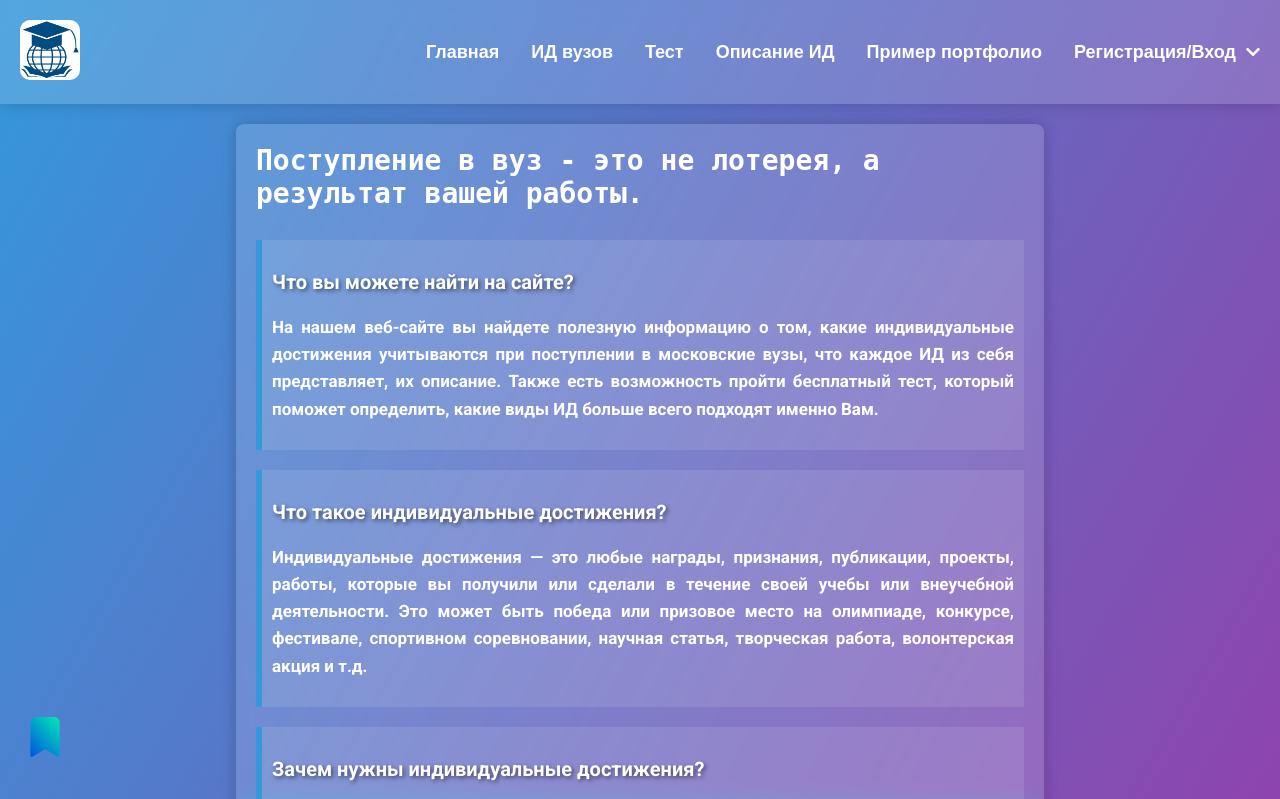
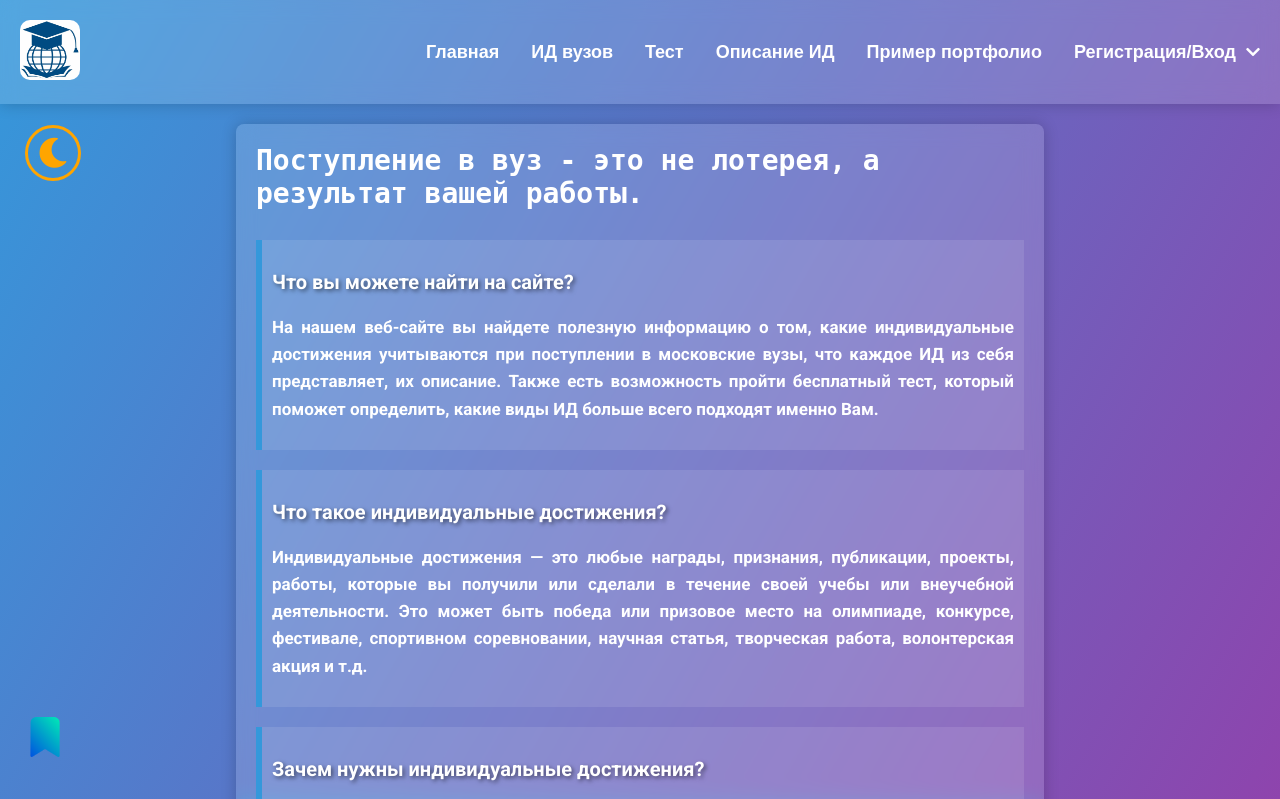
Before and after one commit to skyber20/individual_project, a Django app: page / in a window 1280 px wide. Shown: the top 799 px of the page. Run offline with Django 5.2, Linux system fonts and the light colour scheme.

Commit message:
adding dark theme

```diff
--- a/main_page/static/main_page/css/basement.css
+++ b/main_page/static/main_page/css/basement.css
@@ -54,6 +54,6 @@
 }
 
 .footer-section a:hover,
-.fas:hover {
+.fa-question-circle:hover {
   color: #800080;
 }
--- a/main_page/static/main_page/css/common_styles.css
+++ b/main_page/static/main_page/css/common_styles.css
@@ -5,9 +5,29 @@ body {
   height: 100vh;
   padding: 0;
   font-family: "Roboto", sans-serif;
+  color: white;
+}
+
+.light-theme {
   background: linear-gradient(120deg, #3498db, #8e44ad);
   background-attachment: fixed;
-  color: white;
+}
+
+.dark-theme {
+  background: black;
+}
+
+.theme-icon {
+  color: orange;
+  position: absolute;
+  top: 125px;
+  left: 25px;
+  cursor: pointer;
+  font-size: 30px;
+  z-index: 1;
+  border: 3px solid orange;
+  border-radius: 50%;
+  padding: 10px;
 }
 
 #nav {
@@ -48,7 +68,8 @@ nav .btn:hover {
   color: #800080;
 }
 
-.nav_a, .dropbtn {
+.nav_a,
+.dropbtn {
   cursor: pointer;
   font-size: 18px;
   text-decoration: none;
@@ -70,7 +91,7 @@ nav .btn:hover {
   display: none;
   position: absolute;
   width: 100%;
-  box-shadow: 0px 8px 16px 0px rgba(0,0,0,0.2);
+  box-shadow: 0px 8px 16px 0px rgba(0, 0, 0, 0.2);
   z-index: 1;
   background-color: rgba(255, 255, 255, 0.5);
   backdrop-filter: blur(10px);
@@ -91,7 +112,6 @@ nav .btn:hover {
 .dropdown:hover .dropdown-content {
   display: block;
 }
-
 
 #container {
   position: relative;
--- /dev/null
+++ b/main_page/static/main_page/js/common_js.js
@@ -0,0 +1,17 @@
+const icon = document.getElementById('theme-icon')
+let currentTheme = localStorage.getItem('theme') || 'light'
+setTheme(currentTheme)
+
+icon.addEventListener('click', function() {
+    currentTheme = currentTheme === 'light' ? 'dark' : 'light'
+    setTheme(currentTheme)
+});
+
+function setTheme(theme) {
+    const bodyClassList = document.body.classList
+    bodyClassList.remove('light-theme', 'dark-theme')
+    bodyClassList.add(theme + '-theme')
+
+    icon.className = theme === 'light' ? 'fas fa-moon theme-icon' : 'fas fa-sun theme-icon'
+    localStorage.setItem('theme', theme)
+}
--- a/main_page/templates/common_html.html
+++ b/main_page/templates/common_html.html
@@ -1,5 +1,6 @@
 {% load static %}
 <link rel="stylesheet" href="https://cdnjs.cloudflare.com/ajax/libs/font-awesome/4.7.0/css/font-awesome.min.css">
+<link rel="stylesheet" href="https://cdnjs.cloudflare.com/ajax/libs/font-awesome/5.15.3/css/all.min.css">
 <nav id="nav">
     <a href="{% url 'main_page' %}" id="logo"><img src="{% static 'main_page/images/vuz.jpg' %}" alt=""></a>
     <div id="navbar">
@@ -34,6 +35,7 @@
         </ul>
     </div>
 </nav>
+<i id="theme-icon" class="fas fa-moon theme-icon"></i>
 <button id="favorites_btn">
     <img id="favorites_img" src="{% static 'main_page/images/favorites.png' %}">
 </button>
```
